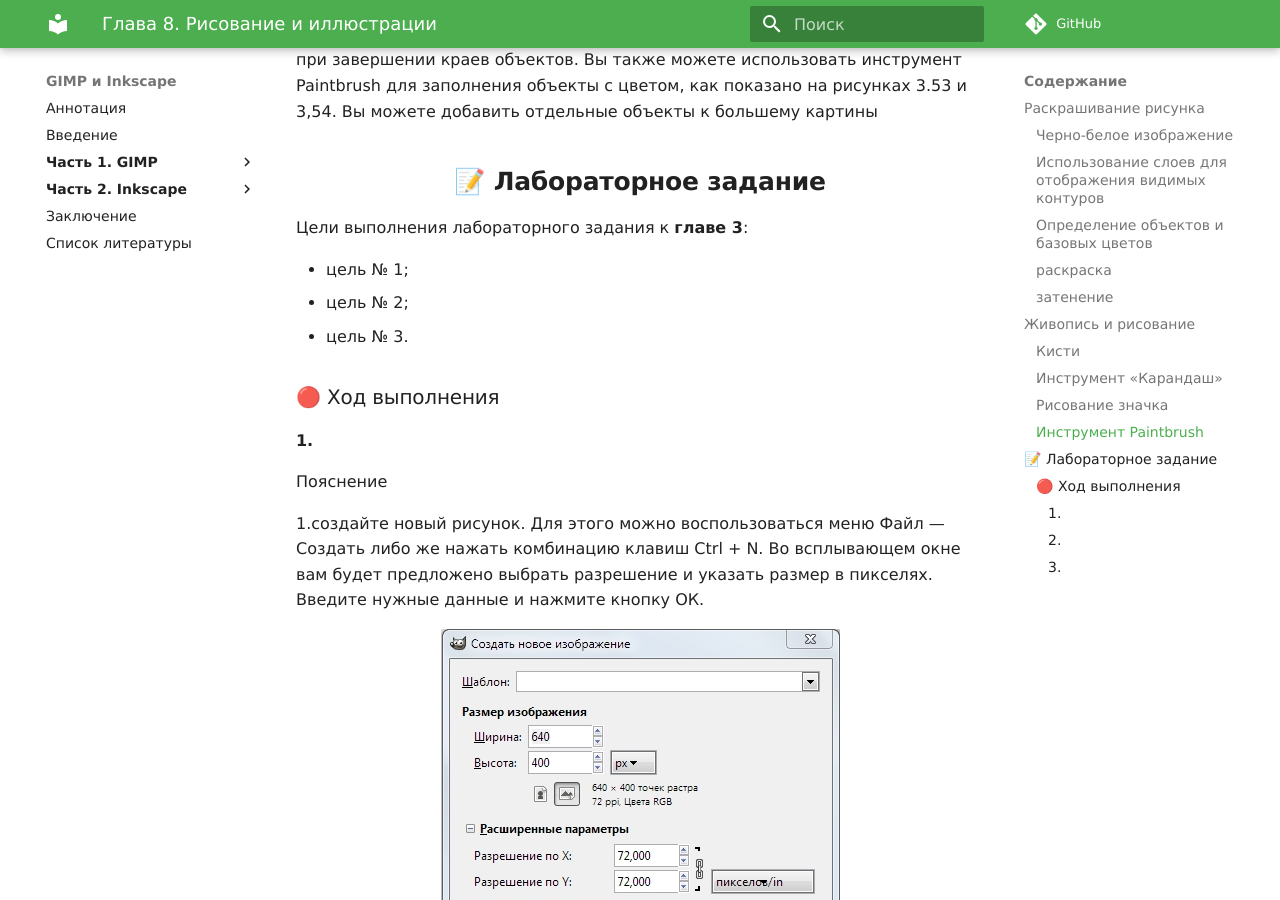
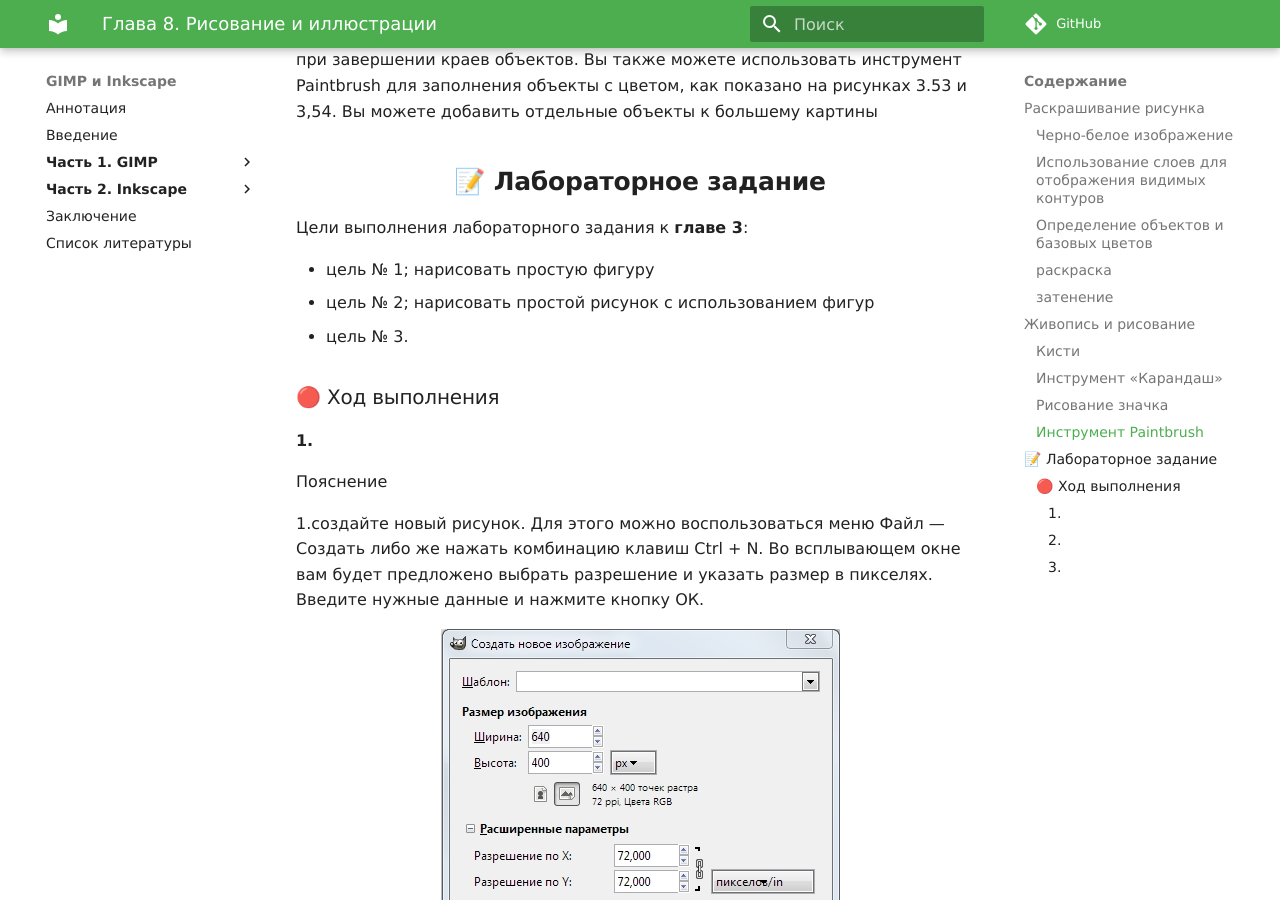
Before and after one commit to mpudelta/gimp-inkscape, an MkDocs documentation site: the page built from docs/gimp/8.md, in a window 1280 px wide and 900 px high, scrolled down 6119 px. Built offline with MkDocs 1.6.1 and Material for MkDocs 9.7.7, drawn with Linux system fonts in a browser that asks for light colours; some web fonts are replaced; comment, search, counter and statistics services are not loaded; old or Windows-style settings are respelled for this version of MkDocs.

Commit message:
Update 8.md

```diff
--- a/docs/gimp/8.md
+++ b/docs/gimp/8.md
@@ -305,7 +305,9 @@ GIMP Toolbox, как правило, крошечные изображения
 Цели выполнения лабораторного задания к __главе 3__:
 
 - цель № 1;
+нарисовать простую фигуру
 - цель № 2;
+нарисовать простой рисунок с использованием фигур
 - цель № 3.
 
 ### 🔴 Ход выполнения
```
Also changed, not shown: other parts of docs/gimp/8.md (+2 -0 lines).
